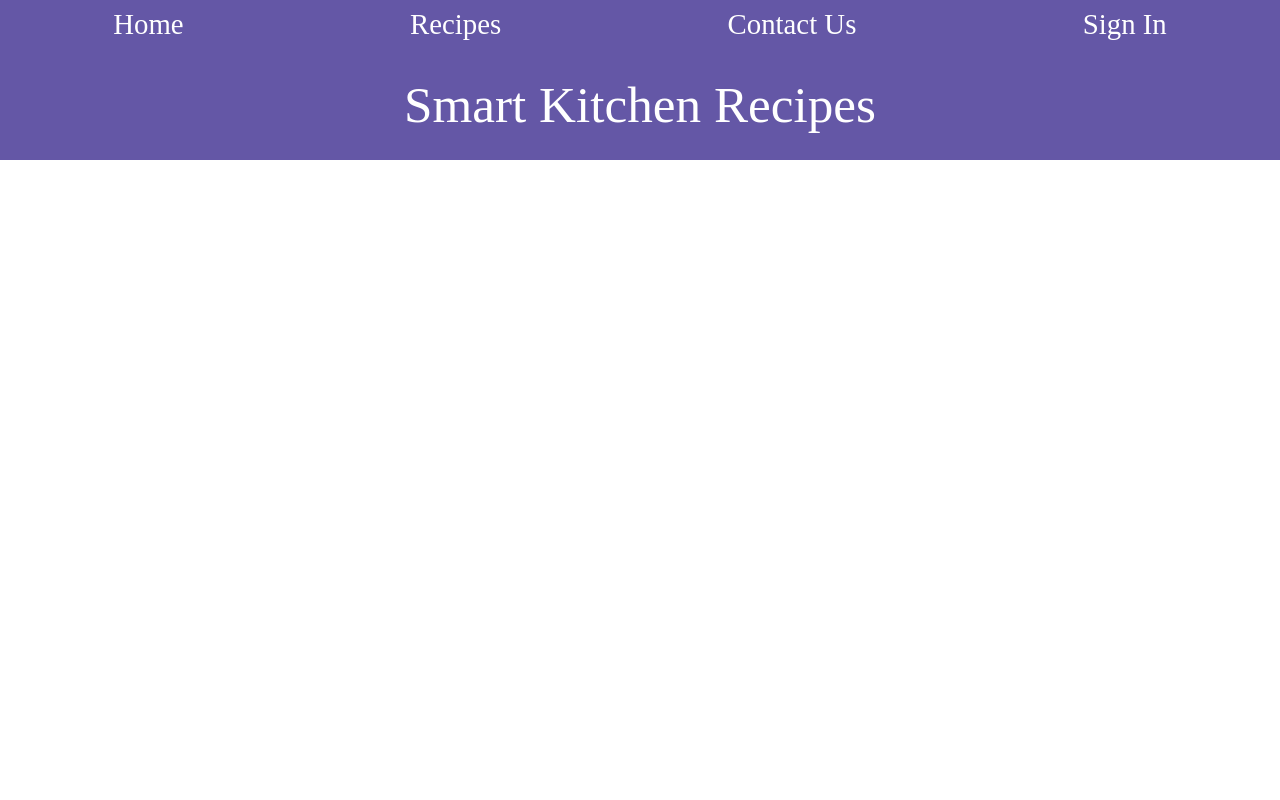
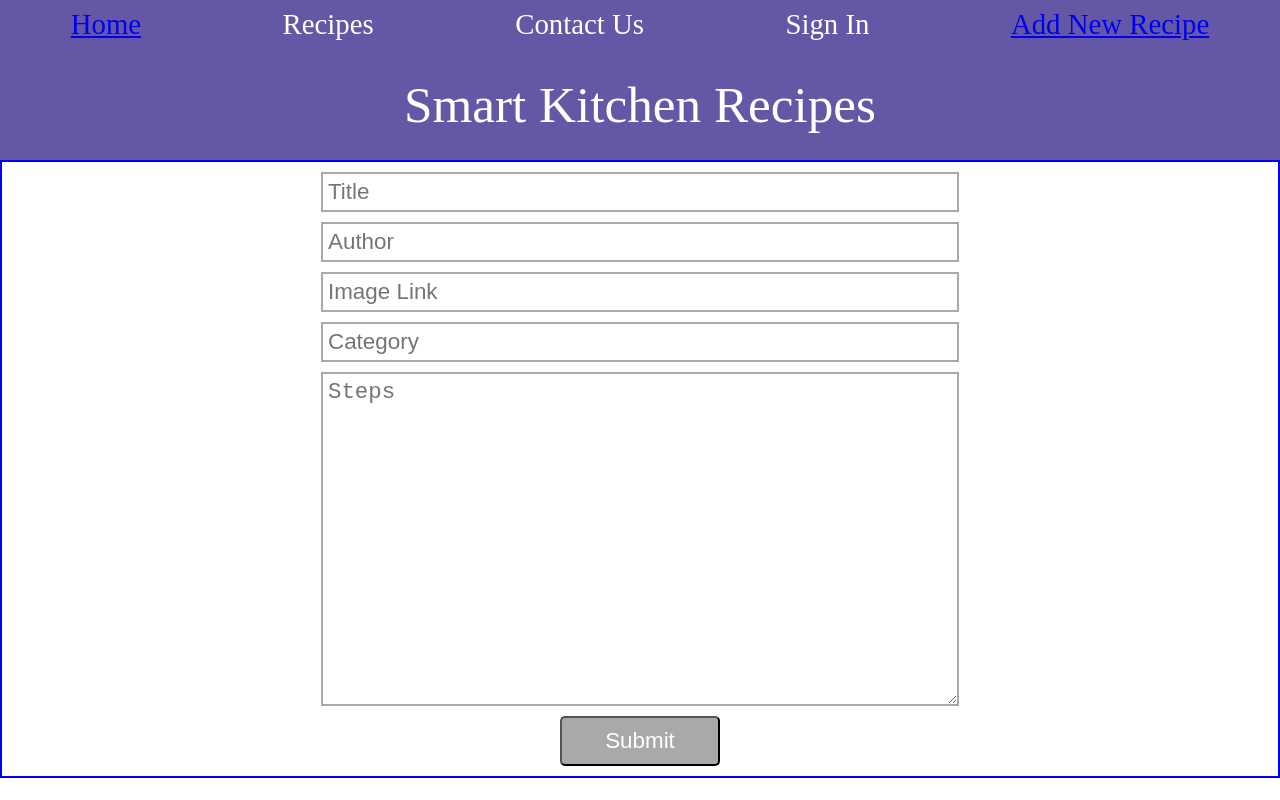
Before and after one commit to mtrew2015/smart-kitchen, a React (Create React App) app in the folder client/smart-kitchen/: page /new in a window 1280 px wide. Built offline with nearby package versions, Linux system fonts and the light colour scheme.

Commit message:
working on new recipe view

```diff
--- a/client/smart-kitchen/src/App.js
+++ b/client/smart-kitchen/src/App.js
@@ -3,12 +3,14 @@ import './App.scss';
 import Nav from './components/nav/nav';
 import Home from './views/home/home';
 import { Route } from 'react-router-dom';
+import NewRecipe from './views/newRecipe/newRecipe';
 
 function App() {
 	return (
 		<div className="App">
 			<Nav />
-			<Route path exact="/" component={Home} />
+			<Route exact path="/" component={Home} />
+			<Route exact path="/new" component={NewRecipe}/>
 		</div>
 	);
 }
--- a/client/smart-kitchen/src/components/nav/nav.js
+++ b/client/smart-kitchen/src/components/nav/nav.js
@@ -1,14 +1,16 @@
 import React from 'react';
 import './nav.scss';
+import {Link} from 'react-router-dom'
 
 function Nav() {
 	return (
         <div className="nav-container">
 		<nav className="nav">
-			<a>Home</a>
+			<Link to="/">Home</Link>
 			<a>Recipes</a>
 			<a>Contact Us</a>
 			<a>Sign In</a>
+			<Link to="/new">Add New Recipe</Link>
 		</nav>
         <h1>Smart Kitchen Recipes</h1>
         </div>
--- /dev/null
+++ b/client/smart-kitchen/src/views/newRecipe/newRecipe.js
@@ -0,0 +1,36 @@
+import React, { Component } from 'react';
+import './newRecipe.scss'
+
+ class NewRecipe extends Component {
+    constructor(props){
+        super(props);
+        this.state = {
+            title: '',
+            author:'',
+            imageLink: '',
+            category: '',
+            steps:''
+        }
+        this.changeHandler = (e) => {
+            this.setState({[e.target.name]: e.target.value})
+        }
+    }
+    render() {
+        console.log(this.state)
+        return (
+            <div className="new-recipe">
+                <form>
+                    <input onChange={this.changeHandler} name="title" placeholder="Title"/>
+                    <input onChange={this.changeHandler} name="author" placeholder="Author"/>
+                    <input onChange={this.changeHandler} name="imageLink" placeholder="Image Link"/>
+                    <input onChange={this.changeHandler} name="category" placeholder="Category"/>
+                    <textarea placeholder="Steps"/>
+                    <button>Submit</button>
+                </form>
+
+            </div>
+        )
+    }
+}
+
+export default NewRecipe
--- /dev/null
+++ b/client/smart-kitchen/src/views/newRecipe/newRecipe.scss
@@ -0,0 +1,37 @@
+.new-recipe{
+    display: flex;
+    flex-direction: column;
+    align-items: center;
+    border: 2px solid blue;
+    form{
+        display:flex;
+        flex-direction: column;
+        width: 50%;
+        input{
+            font-size: 1.4rem;
+            margin-top:10px;
+            border: 2px solid darkgray;
+            padding: 5px;
+        }
+        textArea{
+            height: 40vh;
+            overflow: scroll;
+            border: 2px solid darkgray;
+            font-size: 1.4rem;
+            margin-top: 10px;
+            padding: 5px;
+        }
+        button{
+            height: 50px;
+            width: 25%;
+            align-self: center;
+            margin-top: 10px;
+            margin-bottom: 10px;
+            border-radius: 5px;
+            background-color: darkgray;
+            color: white;
+            font-size: 1.4rem;
+        }
+
+    }
+}
```
Also changed, not shown: 2 other files (tests, documents, lock files or other folders).
